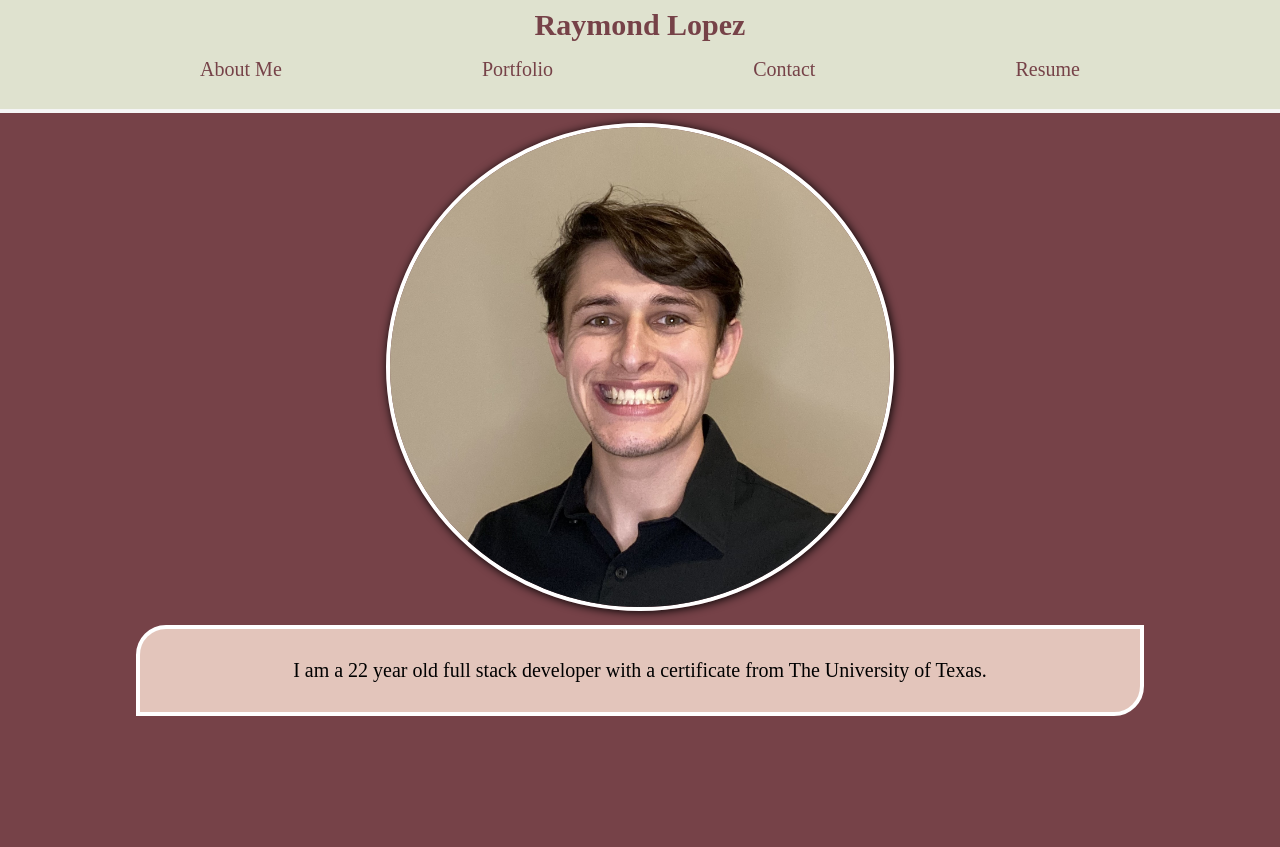
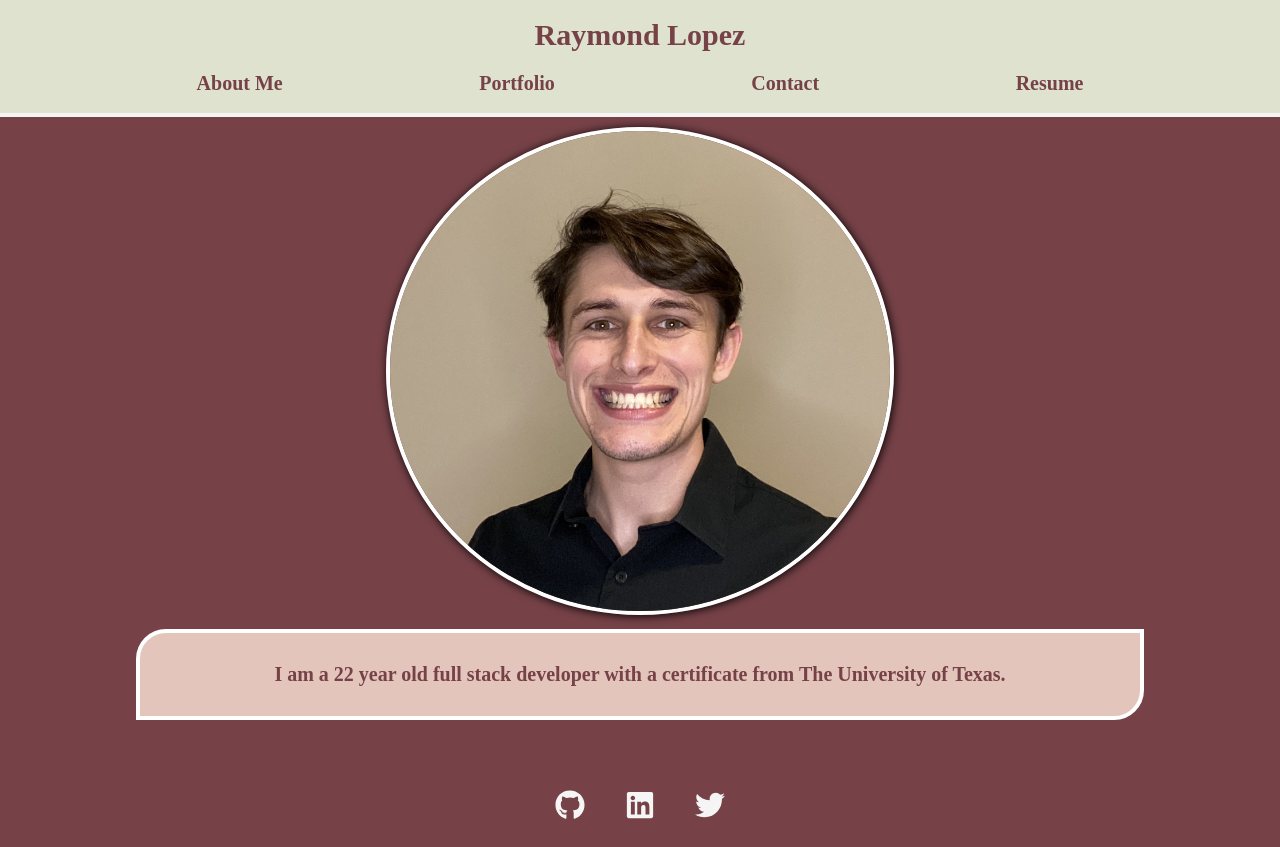
Before and after one commit to raymondlopez13/raymondlopez13.github.io, a React (Create React App) app: page / in a window 1280 px wide. Before the commit the page ends 800 px from the top, so only its background shows below. Built offline with nearby package versions, Linux system fonts and the light colour scheme.

Commit message:
added styles for footer nav about and portfolio

```diff
--- a/src/App.js
+++ b/src/App.js
@@ -4,6 +4,7 @@ import About from './components/About';
 import Portfolio from './components/Portfolio';
 import Contact from './components/Contact';
 import Resume from './components/Resume';
+import Footer from './components/Footer';
 function App() {
   const [page, setPage] = useState('About Me');
   function renderPage() {
@@ -27,6 +28,7 @@ function App() {
         renderPage={renderPage}
       />
       {renderPage()}
+      <Footer />
     </div>
   );
 }
--- a/src/components/Footer/index.js
+++ b/src/components/Footer/index.js
@@ -0,0 +1,14 @@
+import React from 'react';
+import { FaGithub, FaLinkedin, FaTwitter } from 'react-icons/fa';
+
+function Footer() {
+
+    return (
+        <section id="footer" class='footer'>
+            <a href="https://github.com/raymondlopez13" target='_blank' rel="noreferrer"><FaGithub /></a>
+            <a href="https://www.linkedin.com/in/raymond-lopez-b8473a1ba/" target='_blank' rel="noreferrer"><FaLinkedin /></a>
+            <a href="https://twitter.com/Raylo1998" target='_blank' rel="noreferrer"><FaTwitter /></a>
+        </section>
+    )
+}
+export default Footer;
--- a/src/components/Portfolio/index.js
+++ b/src/components/Portfolio/index.js
@@ -8,14 +8,14 @@ function Portfolio() {
     const projects = [
         {
             name: 'Now Playing',
-            description: 'Now playing is a social media app that lets users see what albums their friends have been listening to',
+            description: 'Now playing is a social media app that lets users see what albums their friends have been listening to.',
             tech: 'Handlebars, Express, Sequelize',
             github: 'https://github.com/drewvena/now-playing',
             app: 'https://nowplayingapp.herokuapp.com/login',
         },
         {
             name: 'Cinequiz',
-            description: 'Cinequiz is a interactive movie quiz game that tracks users scores',
+            description: 'Cinequiz is a interactive movie quiz game that tracks users scores.',
             tech: 'HTML, CSS, JS, OMDb API, GIPHY API',
             github: 'https://github.com/drewvena/git-it-right',
             app: 'https://drewvena.github.io/git-it-right/',
@@ -34,11 +34,13 @@ function Portfolio() {
             {projects.map((project) => (
                 <div className="Project" key={project.name}>
                     <img src={photoReturn(project.name)} alt={`${project.name}`} />
-                    <a href={project.github}><FaGithub /></a>
-                    <a href={project.app}><FaGlobe /></a>
+                    <div>
+                        <a href={project.github} target='_blank' rel="noreferrer"><FaGithub /></a>
+                        <a href={project.app} target='_blank' rel="noreferrer"><FaGlobe /></a>
+                    </div>
                     <h3>{project.name}</h3>
                     <p>{project.description}</p>
-                    <p>{project.tech}</p>
+                    <p>Technologies used: {project.tech}</p>
                 </div>
             ))}
         </section>
--- a/src/index.css
+++ b/src/index.css
@@ -11,7 +11,7 @@ body {
 nav {
   display: grid;
   background-color: var(--green);
-  padding: 10px 0;
+  padding: 20px 0 0 0;
   margin: 0;
   align-items: center;
   grid-template-rows: 33% 1fr;
@@ -22,12 +22,14 @@ nav {
   justify-content: space-evenly;
   list-style: none;
   padding: 0;
+  margin-top: 20px;
 
 }
 .navLink {
   text-decoration: none;
   color: var(--maroon);
   font-size: 20px;
+  font-weight: bolder;
 }
 .h1-nav {
   text-align: center;
@@ -35,6 +37,18 @@ nav {
   color: var(--maroon);
   font-size: 30px;
 
+}
+/* FOOTER STYLES */
+.footer {
+  display: flex;
+  text-align: center;
+  margin-top: 50px;
+  justify-content: center;
+}
+.footer a {
+  font-size: 30px;
+  padding: 20px;
+  color:whitesmoke;
 }
 /*ABOUT ME STYLES*/
 .about {
@@ -58,4 +72,57 @@ nav {
 }
 .aboutP {
   font-size: 20px;
+  color: var(--maroon);
+  font-weight: bolder;
 }
+
+/* PORTFOLIO STYLES */
+#projects {
+  text-align: center;
+  margin: 20px auto 0;
+  width: 90%;
+
+}
+.Project {
+  background-color: var(--pink);
+  padding: 10px;
+  margin: 10px auto;
+  border: 4px solid whitesmoke;
+  border-radius: 20px 0 20px 0;
+  opacity: .65;
+}
+.Project:hover {
+  opacity: 1;
+}
+.Project img {
+  background-color: white;
+  width: 90%;
+  border: 2px solid whitesmoke;
+  box-shadow: 1px 1px 5px black;
+}
+.Project a {
+  font-size: 30px;
+  padding: 5px;
+  margin: 10px 0;
+  color: black;
+}
+.Project h3 {
+  font-size: 40px;
+  margin: 0;
+}
+.Project p {
+  width: fit-content;
+  font-size: 19px;
+  border-left: 3px solid whitesmoke;
+  border-bottom: 3px solid whitesmoke;
+  text-align: left;
+  padding: 20px 10px;
+}
+.Project div {
+  border-left: 3px solid whitesmoke;
+  border-right: 3px solid whitesmoke;
+  width:fit-content;
+  margin-right: auto;
+  margin-left: auto;
+  margin-bottom: 10px;
+}
```
